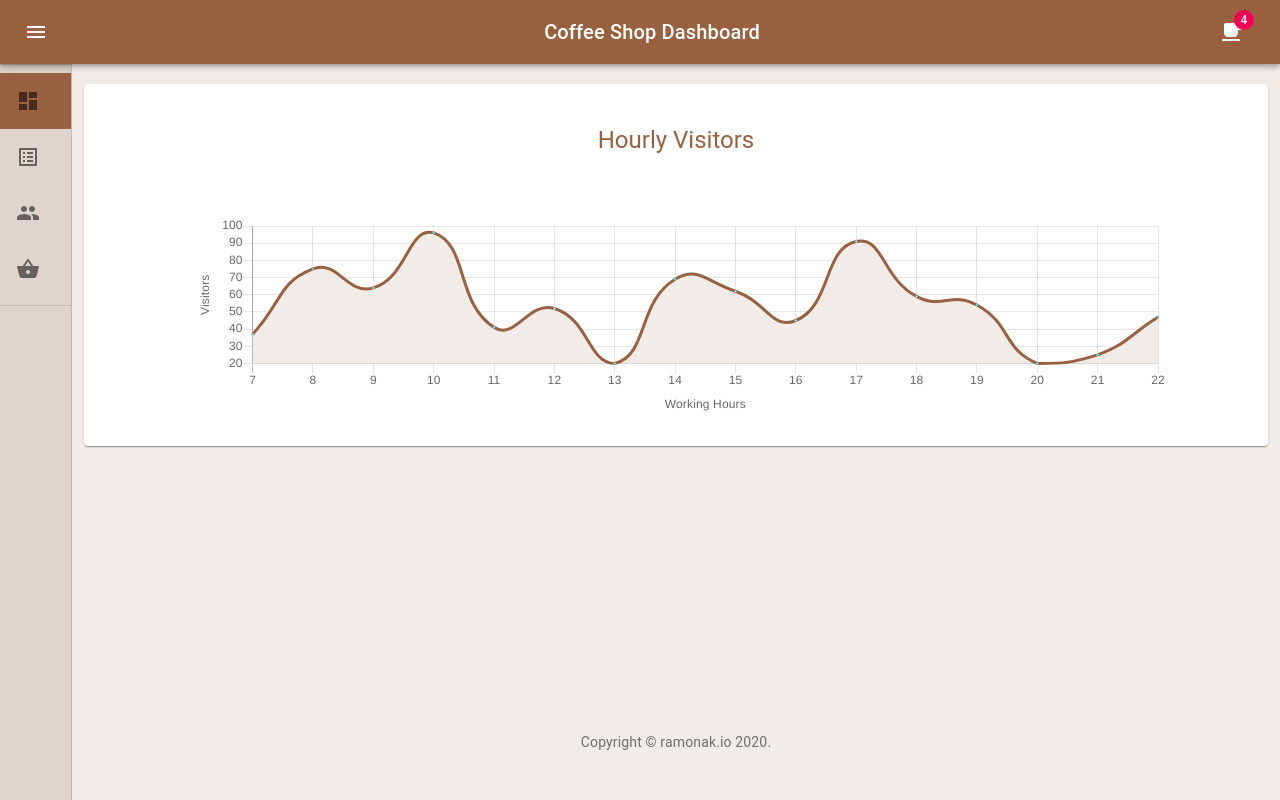
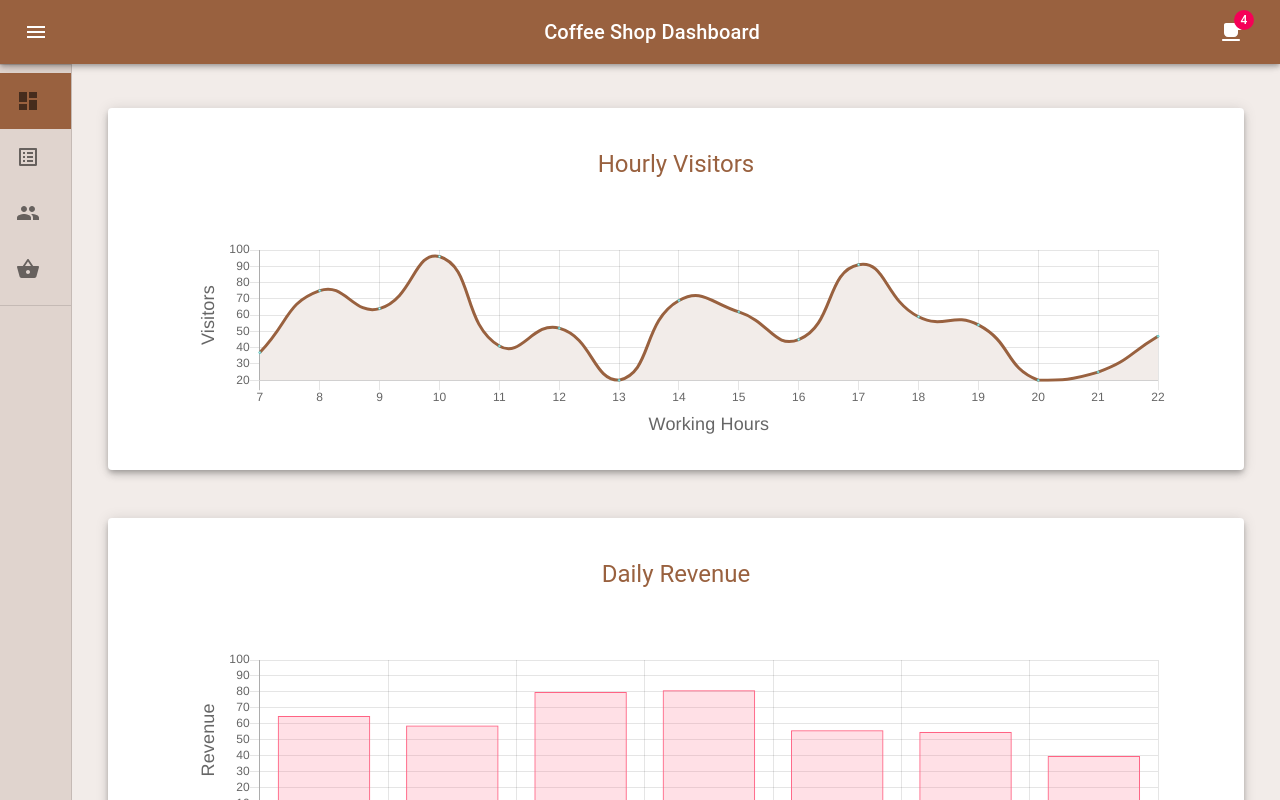
Before and after one commit to KaterinaLupacheva/coffee-shop-dashboard, a React (Create React App) app: page / in a window 1280 px wide. Built offline with nearby package versions, Linux system fonts and the light colour scheme; the HTML template or start-up script is replaced by a standard one.

Commit message:
Bar chart added

```diff
--- /dev/null
+++ b/src/components/Charts/barChart.component.js
@@ -0,0 +1,62 @@
+import React from "react";
+import { Bar } from "react-chartjs-2";
+import { labels } from "../../data/weekSales";
+import Title from "../Tables/title";
+import { Box } from "@material-ui/core";
+import { chartStyles } from "./charts.styles";
+import { makeStyles } from "@material-ui/core/styles";
+
+const useStyles = makeStyles(chartStyles);
+
+const data = {
+  labels: labels,
+  datasets: [
+    {
+      backgroundColor: "rgba(255,99,132,0.2)",
+      borderColor: "rgba(255,99,132,1)",
+      borderWidth: 1,
+      hoverBackgroundColor: "rgba(255,99,132,0.4)",
+      hoverBorderColor: "rgba(255,99,132,1)",
+      data: [65, 59, 80, 81, 56, 55, 40],
+    },
+  ],
+};
+
+const options = {
+  scales: {
+    yAxes: [
+      {
+        scaleLabel: {
+          display: true,
+          labelString: "Revenue",
+          fontSize: 18,
+        },
+        ticks: {
+          suggestedMin: 0,
+          suggestedMax: 100,
+        },
+      },
+    ],
+  },
+  maintainAspectRatio: false,
+  layout: {
+    padding: 30,
+  },
+  legend: {
+    display: false,
+  },
+};
+
+const BarChart = () => {
+  const classes = useStyles();
+  return (
+    <>
+      <Title>Daily Revenue</Title>
+      <Box className={classes.container}>
+        <Bar data={data} width={100} height={250} options={options} />
+      </Box>
+    </>
+  );
+};
+
+export default BarChart;
--- a/src/components/Charts/lineChart.styles.js
+++ b/src/components/Charts/charts.styles.js
@@ -1,4 +1,4 @@
-export const lineChartStyles = (theme) => ({
+export const chartStyles = (theme) => ({
   container: {
     width: "80vw",
     margin: "0 auto",
--- a/src/components/Charts/lineChart.component.js
+++ b/src/components/Charts/lineChart.component.js
@@ -5,9 +5,9 @@ import { Line } from "react-chartjs-2";
 import { labels, hourlyVisitors } from "../../data/daySales";
 import Title from "../Tables/title";
 import { Box } from "@material-ui/core";
-import { lineChartStyles } from "./lineChart.styles";
+import { chartStyles } from "./charts.styles";
 
-const useStyles = makeStyles(lineChartStyles);
+const useStyles = makeStyles(chartStyles);
 
 const LineChart = () => {
   const classes = useStyles();
@@ -46,6 +46,7 @@ const LineChart = () => {
           scaleLabel: {
             display: true,
             labelString: "Visitors",
+            fontSize: 18,
           },
         },
       ],
@@ -54,6 +55,7 @@ const LineChart = () => {
           scaleLabel: {
             display: true,
             labelString: "Working Hours",
+            fontSize: 18,
           },
         },
       ],
--- /dev/null
+++ b/src/data/weekSales.js
@@ -0,0 +1 @@
+export const labels = ["Mon", "Tue", "Wed", "Thu", "Fri", "Sat", "Sun"];
--- a/src/pages/dashboard.page.js
+++ b/src/pages/dashboard.page.js
@@ -1,6 +1,7 @@
 import React from "react";
 import { makeStyles } from "@material-ui/core/styles";
 import LineChart from "../components/Charts/lineChart.component";
+import BarChart from '../components/Charts/barChart.component';
 import { Paper } from "@material-ui/core";
 import { dashboardPageStyles } from "./dashboardPage.styles";
 
@@ -10,8 +11,11 @@ const DashboardPage = () => {
   const classes = useStyles();
   return (
     <>
-      <Paper className={classes.root}>
+      <Paper className={classes.root} elevation={5}>
         <LineChart />
+      </Paper>
+      <Paper className={classes.root} elevation={5}>
+        <BarChart />
       </Paper>
     </>
   );
--- a/src/pages/dashboardPage.styles.js
+++ b/src/pages/dashboardPage.styles.js
@@ -1,5 +1,6 @@
 export const dashboardPageStyles = (theme) => ({
   root: {
     width: "100%",
+    margin: theme.spacing(3)
   },
 });
```
